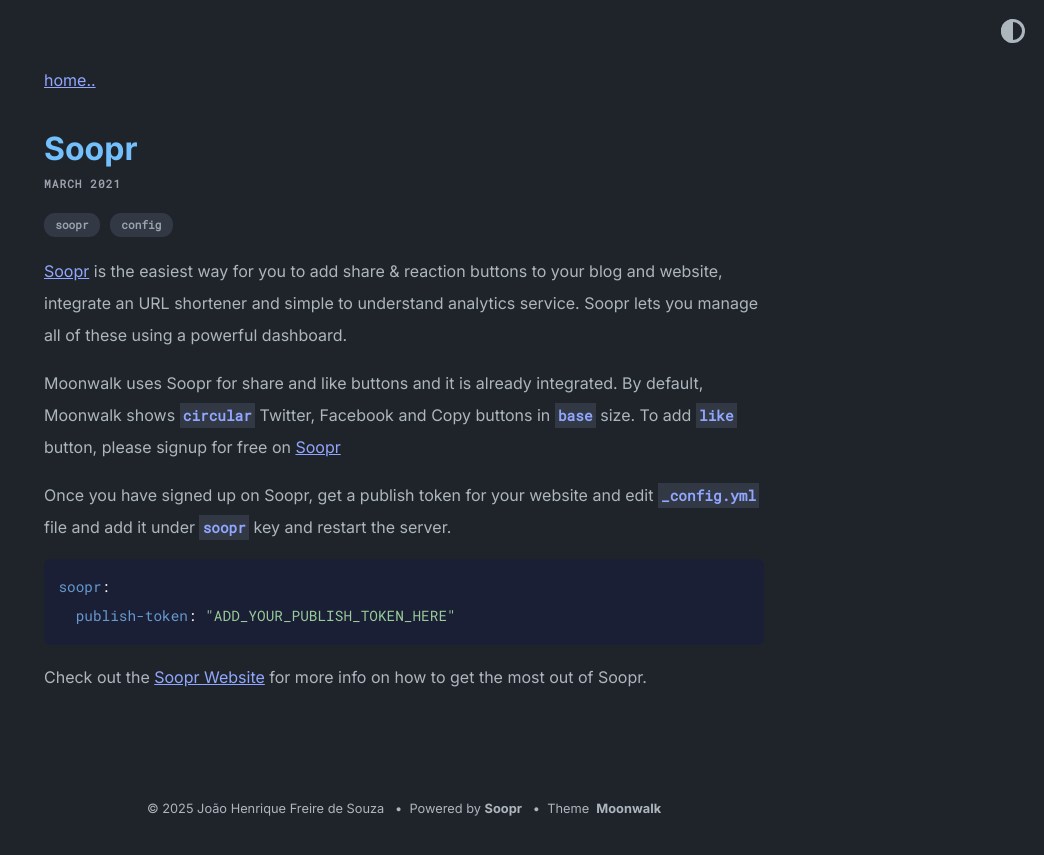
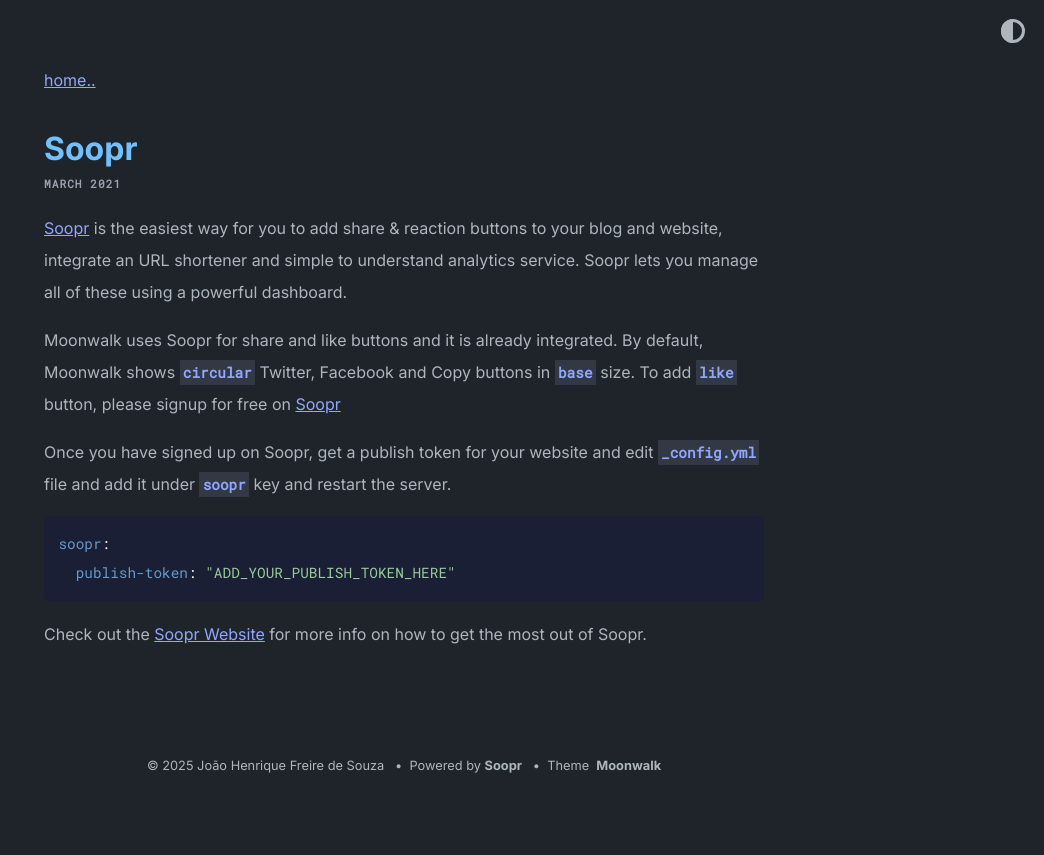
Before and after one commit to jotaaga1/jotaaga1.github.io, a Jekyll site: the page built from _posts/2021-03-04-soopr.md, in a window 1280 px wide. Shown: the top 855 px of the page, without its empty margins (236-1280 px from the left). Built offline with Jekyll 4.4.1, drawn with Linux system fonts in a browser that asks for light colours.

Commit message:
Update _config.yml

```diff
--- a/_config.yml
+++ b/_config.yml
@@ -25,10 +25,10 @@ theme_config:
   # following keys are using to create home layout
   show_projects: true # show projects as cards, add in _data/home.yml
   show_blog: true # show blog posts added in _posts
-  show_old_projects: true # show old projects as cards, add in _data/home.yml
+  show_old_projects: false # show old projects as cards, add in _data/home.yml
   show_misc_list: false # show generic vertical list for misc details, add _data/home.yml
   show_reading_time: true # show number of words and reading time in the blog posts
-  show_tags: true # show tags in a blog posts
+  show_tags: false # show tags in a blog posts
   # options for "home" page
   home:
     title_projects: Portfolio
```
